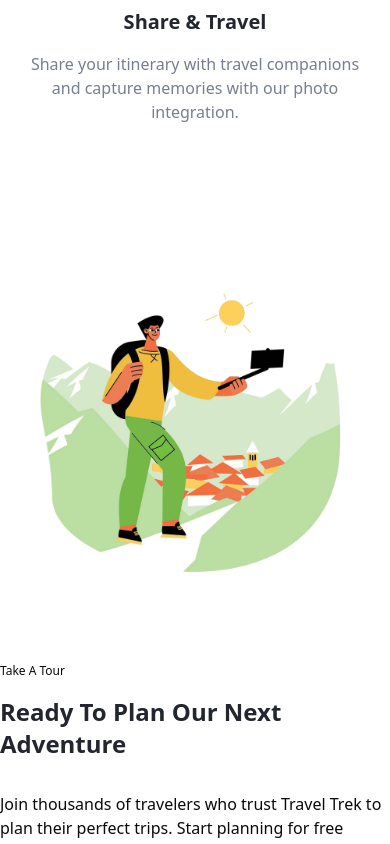
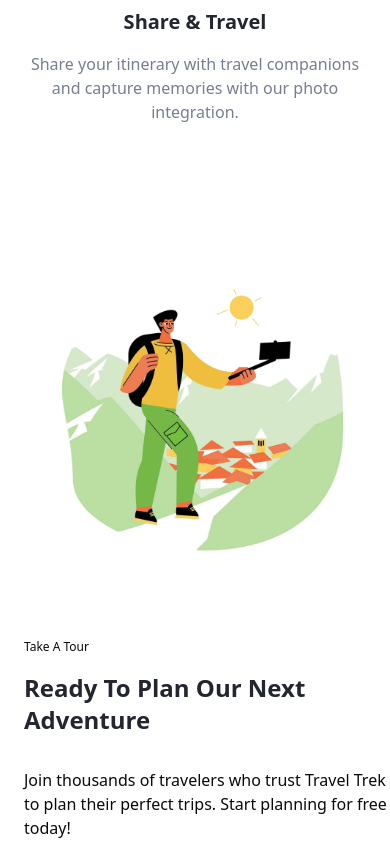
Before and after one commit to subodha656-creator/travel-trek-planner, a Next.js app: page / in a window 390 px wide. Shown: the part 2000-2844 px from the top of the page. Built offline with nearby package versions, Linux system fonts and the light colour scheme; no server answers.

Commit message:
ui fixes in landing page

```diff
--- a/src/components/layout/cta-section.tsx
+++ b/src/components/layout/cta-section.tsx
@@ -7,7 +7,7 @@ export default function CTASection() {
   return (
     <>
     <section className="flex justify-center items-center">
-      <div className="py-[100px]  max-w-[1408px] lg:pl-[160px] md:pl-[80px] sm:pl-[20px] bg-gradient-to-r w-full">
+      <div className="py-[100px]  max-w-[1408px] lg:pl-[160px] md:pl-[80px] sm:pl-[20px] pl-6 bg-gradient-to-r w-full">
         <div className="mx-auto text-center gap-12 flex md:flex-row flex-col-reverse px-0 items-center justify-between w-full">
           <div className="flex justify-start items-start flex-col">
             <p className="capitalize text-[12px] mb-4">Take a tour</p>
```
